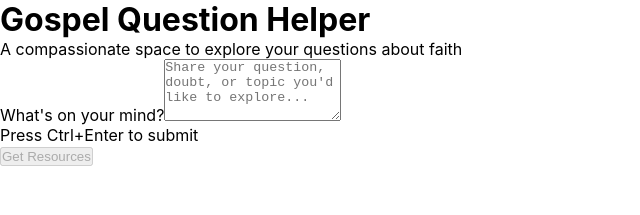
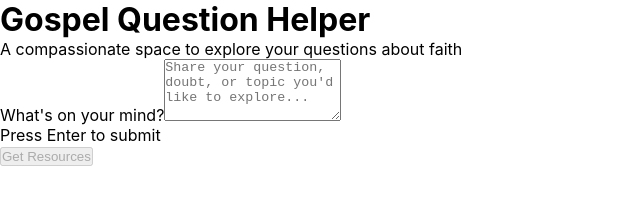
Before and after one commit to athayer0/faithful-questions, a React (Vite) app in the folder client/: page / in a window 1280 px wide. Shown: the top 215 px of the page, without its empty margins (0-640 px from the left). Built offline with nearby package versions, Linux system fonts and the light colour scheme.

Commit message:
Update submit instruction from 'Ctrl+Enter' to 'Enter'

```diff
--- a/client/src/App.jsx
+++ b/client/src/App.jsx
@@ -71,7 +71,7 @@ export default function App() {
           />
           <div className="mt-4 flex justify-between items-center">
             <p className="text-sm text-gray-500">
-              Press Ctrl+Enter to submit
+              Press Enter to submit
             </p>
             <button
               onClick={handleSubmit}
```
